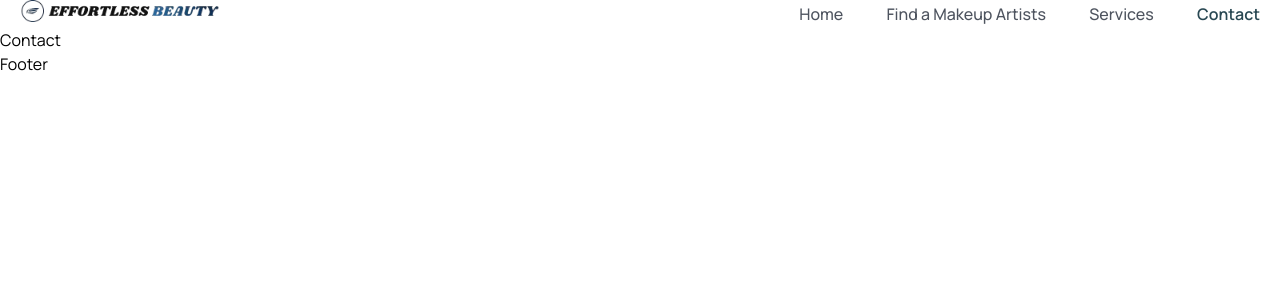
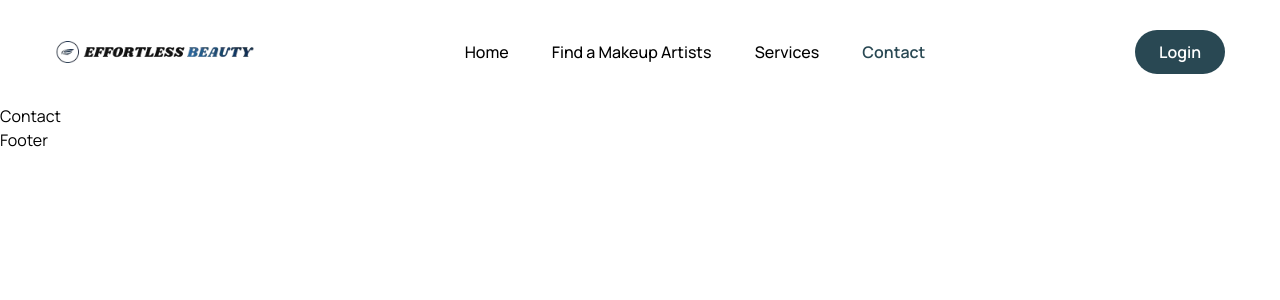
Before and after one commit to alishaaaa20/Effortless_Beauty, a React (Vite) app in the folder frontend/: page /contact in a window 1280 px wide. Shown: the top 300 px of the page. Built offline with nearby package versions, Linux system fonts and the light colour scheme.

Commit message:
nav completed

```diff
--- a/frontend/src/App.css
+++ b/frontend/src/App.css
@@ -9,3 +9,45 @@
 body {
     font-family: 'Manrope', sans-serif;
 }
+
+.sticky__header {
+  width: 100%;
+  height: 80px;
+  line-height: 80px;
+  position: sticky;
+  top: 0;
+  left: 0;
+  z-index: 99999;
+  box-shadow: 3px 3px -8px 3pc #ddd;
+}
+
+@media  only screen and (max-width: 768px) {
+  .navigation{
+    width: 100%;
+    height: 100%;
+    position: fixed;
+    top: 0;
+    left: 0;
+    z-index: 100;
+    background: #00000084;
+    display: none;
+  }
+
+  .menu {
+    width: 15rem;
+    height: 100%;
+    position: absolute;
+    top: 0;
+    right: 0;
+    background: #fff;
+    z-index: 200;
+    flex-direction: column;
+    justify-content: center;
+    align-items: center;
+    line-height: 30px;
+  }
+
+  .show__menu {
+    display: block
+  }
+}
--- a/frontend/src/components/Header/Header.jsx
+++ b/frontend/src/components/Header/Header.jsx
@@ -1,46 +1,114 @@
-import {useEffect, useRef} from 'react';
+import React, { useEffect, useRef, useState } from 'react';
+import { NavLink, Link } from 'react-router-dom';
+import { BiMenu } from 'react-icons/bi';
 import logo from '../../assets/images/logo.png';
-import {NavLink, Link} from 'react-router-dom'
+import userImg from '../../assets/images/avatar-icon.png';
 
 const navLinks = [
   {
     path: '/home',
-    display: 'Home'
+    display: 'Home',
   },
   {
     path: '/artists',
-    display: 'Find a Makeup Artists'
+    display: 'Find a Makeup Artists',
   },
   {
-    path: '/sercives',
-    display: 'Services'
+    path: '/services',
+    display: 'Services',
   },
   {
     path: '/contact',
-    display: 'Contact'
+    display: 'Contact',
   },
-]
+];
 
 const Header = () => {
+  const headerRef = useRef(null);
+  const menuRef = useRef(null);
+  const [isMenuOpen, setIsMenuOpen] = useState(false);
+
+  const handleStickyHeader = () => {
+    if (
+      document.body.scrollTop > 80 ||
+      document.documentElement.scrollTop > 80
+    ) {
+      headerRef.current.classList.add('sticky__header');
+    } else {
+      headerRef.current.classList.remove('sticky__header');
+    }
+  };
+
+  useEffect(() => {
+    window.addEventListener('scroll', handleStickyHeader);
+
+    return () => {
+      window.removeEventListener('scroll', handleStickyHeader);
+    };
+  }, []);
+
+  const toggleMenu = () => {
+    setIsMenuOpen(!isMenuOpen);
+  };
+
   return (
-    <header className="header flex items-center">
-      <div className='container'>
-        <div className='flex itemns-center justify-between'>
+    <header className="header flex items-center" ref={headerRef}>
+      <div className="container">
+        <div className="flex items-center justify-between">
           {/* Logo */}
           <div>
             <img src={logo} alt="" height={200} width={200} />
           </div>
 
           {/* menu */}
-          <div className='navigation items-center'>
-            <ul className='menu flex items-center gap-[2.7rem]'>
-              {
-                navLinks.map((link, index) => <li key={index}>
-                  <NavLink to={link.path} className={navClass => navClass.isActive ? 'text-primaryColor text-[16px] leading-7 font-[600]' : 'text-textColor text-[16px] leading-7 font-[500]'}>{link.display}</NavLink>
-                </li>)
-              }
+          <div
+            className={`navigation ${
+              isMenuOpen ? 'show__menu' : ''
+            }`}
+            ref={menuRef}
+            onClick={toggleMenu}
+          >
+            <ul className="menu flex items-center gap-[2.7rem]">
+              {navLinks.map((link, index) => (
+                <li key={index}>
+                  <NavLink
+                    to={link.path}
+                    className={navClass =>
+                      navClass.isActive
+                        ? 'text-primaryColor text-[16px] leading-7 font-[600]'
+                        : 'text-textColor text-[16px] leading-7 font-[500] hover:text-primaryColor'
+                    }
+                  >
+                    {link.display}
+                  </NavLink>
+                </li>
+              ))}
+            </ul>
+          </div>
 
-            </ul>
+          {/* ----------- nav right ---------- */}
+          <div className="flex items-center gap-4">
+            <div className="hidden">
+              <Link to="/">
+                <figure className="w-[35px] h-[35px] rounded-full cursor-pointer">
+                  <img
+                    src={userImg}
+                    className="w-full rounded-full"
+                    alt=""
+                  />
+                </figure>
+              </Link>
+            </div>
+
+            <Link to="/login">
+              <button className="bg-primaryColor py-2 px-6 text-white font-[600] h-[44px] flex items-center justify-center rounded-[50px]">
+                Login
+              </button>
+            </Link>
+
+            <span className="md:hidden" onClick={toggleMenu}>
+              <BiMenu className="w-6 h-6 cursor-pointer" />
+            </span>
           </div>
         </div>
       </div>
--- a/frontend/src/index.css
+++ b/frontend/src/index.css
@@ -24,6 +24,10 @@
     .text__para{
         @apply text-[18px] leading-[30px] font-[400] text-textColor mt-[18px]
     }
+
+    .header {
+        @apply flex justify-between items-center py-[30px] px-[35px] bg-white;
+    }
 }
 
 @media only screen and (max-width: 1024px) {
--- a/frontend/tailwind.config.js
+++ b/frontend/tailwind.config.js
@@ -12,7 +12,7 @@
         purpleColor: '#9771FF',
         irisBlueColor: '#01B5C5',
         headingColor: '#181A1E',
-        textColor: "#4E545F",
+        textColor: "#000000",
       },
       boxShadow: {
         panelShadow: "rgba(17, 12, 46, 0.15) 0px 48px 100px 0px;",
```
